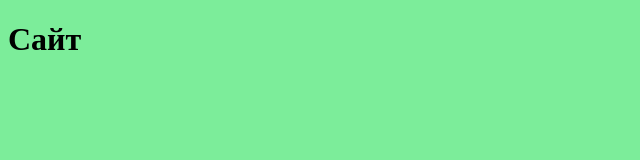
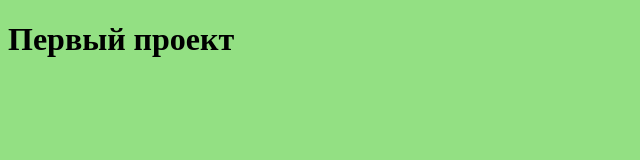
Before and after one commit to anastasia-karpenko/first-html-app, a plain HTML site: page index.html in a window 1280 px wide. Shown: the whole page, without its empty margins (0-640 px from the left). Drawn offline with Linux system fonts and the light colour scheme.

Commit message:
первый коммит

```diff
--- a/index.html
+++ b/index.html
@@ -9,7 +9,7 @@
 </head>
 
 <body>
-    <h1>Сайт</h1>
+    <h1>Первый проект</h1>
 </body>
 
 </html>
--- a/style.css
+++ b/style.css
@@ -1,3 +1,3 @@
 body {
-    background-color: #7ced9a;
+    background-color: #93e083;
 }
```
Also changed, not shown: script.js (deleted).
